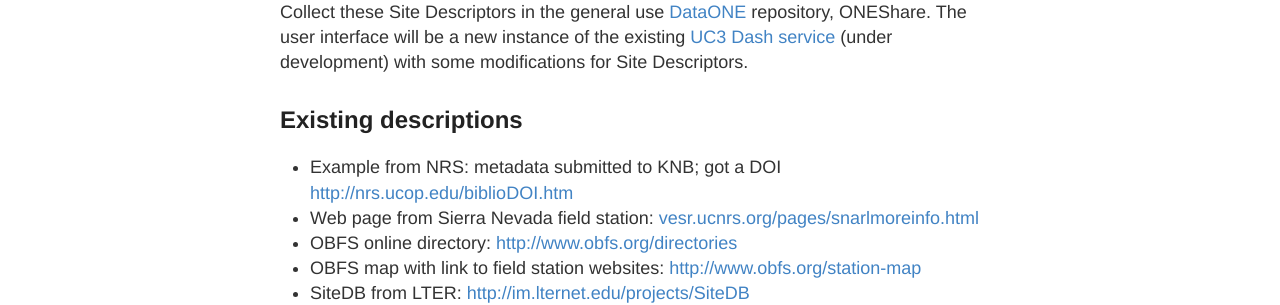
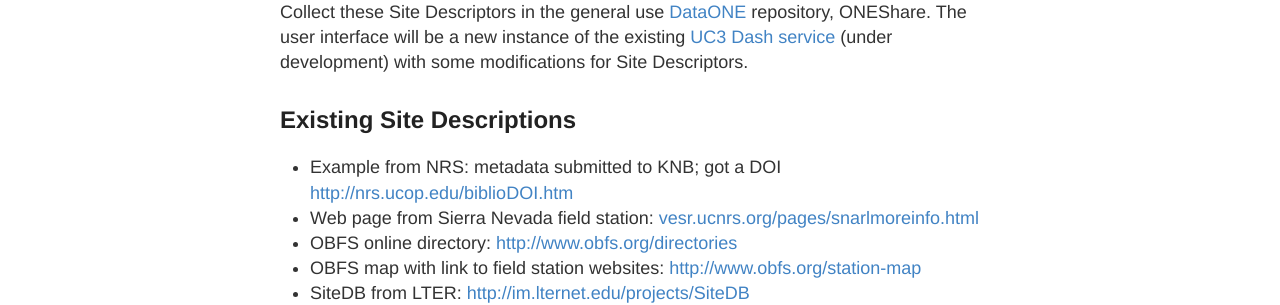
Before and after one commit to CDLUC3/dash, a Jekyll site: the page built from site-descriptors.md, in a window 1280 px wide. Shown: the part 855-1160 px from the top of the page. Built offline with Jekyll 4.4.1, drawn with Linux system fonts in a browser that asks for light colours.

Commit message:
Update site-descriptors.md

```diff
--- a/site-descriptors.md
+++ b/site-descriptors.md
@@ -23,7 +23,7 @@
 
 Collect these Site Descriptors in the general use <a href="http://dataone.org" target="_blank">DataONE</a> repository, ONEShare. The user interface will be a new instance of the existing <a href="http://dash.cdlib.org" target="_blank">UC3 Dash service</a> (under development) with some modifications for Site Descriptors.
 
-## Existing descriptions
+## Existing Site Descriptions
 
 * Example from NRS: metadata submitted to KNB; got a DOI [http://nrs.ucop.edu/biblioDOI.htm](http://nrs.ucop.edu/biblioDOI.htm)
 * Web page from Sierra Nevada field station: [vesr.ucnrs.org/pages/snarlmoreinfo.html](http://vesr.ucnrs.org/pages/snarlmoreinfo.html)
```
